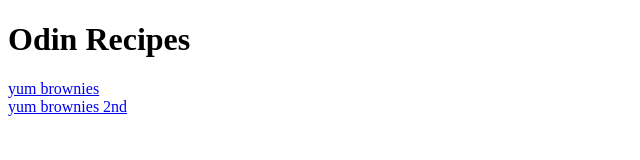
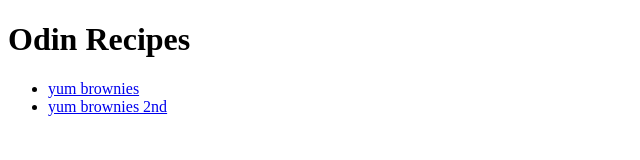
Before and after one commit to detoxifiedplant/rec, a plain HTML site: page index.html in a window 1280 px wide. Shown: the whole page, without its empty margins (0-640 px from the left). Drawn offline with Linux system fonts and the light colour scheme.

Commit message:
stylesheet added

```diff
--- a/index.html
+++ b/index.html
@@ -8,7 +8,9 @@
 </head>
 <body>
     <h1>Odin Recipes</h1>
-    <a href="./recipes/brownies.html">yum brownies</a><br>
-    <a href="./recipes/brownies.html">yum brownies 2nd</a><br>
+    <ul>
+    <li><a href="./recipes/brownies.html">yum brownies</a></li>
+    <li><a href="./recipes/brownies.html">yum brownies 2nd</a></li>
+    </ul>
 </body>
 </html>
```
Also changed, not shown: style.css (added).
